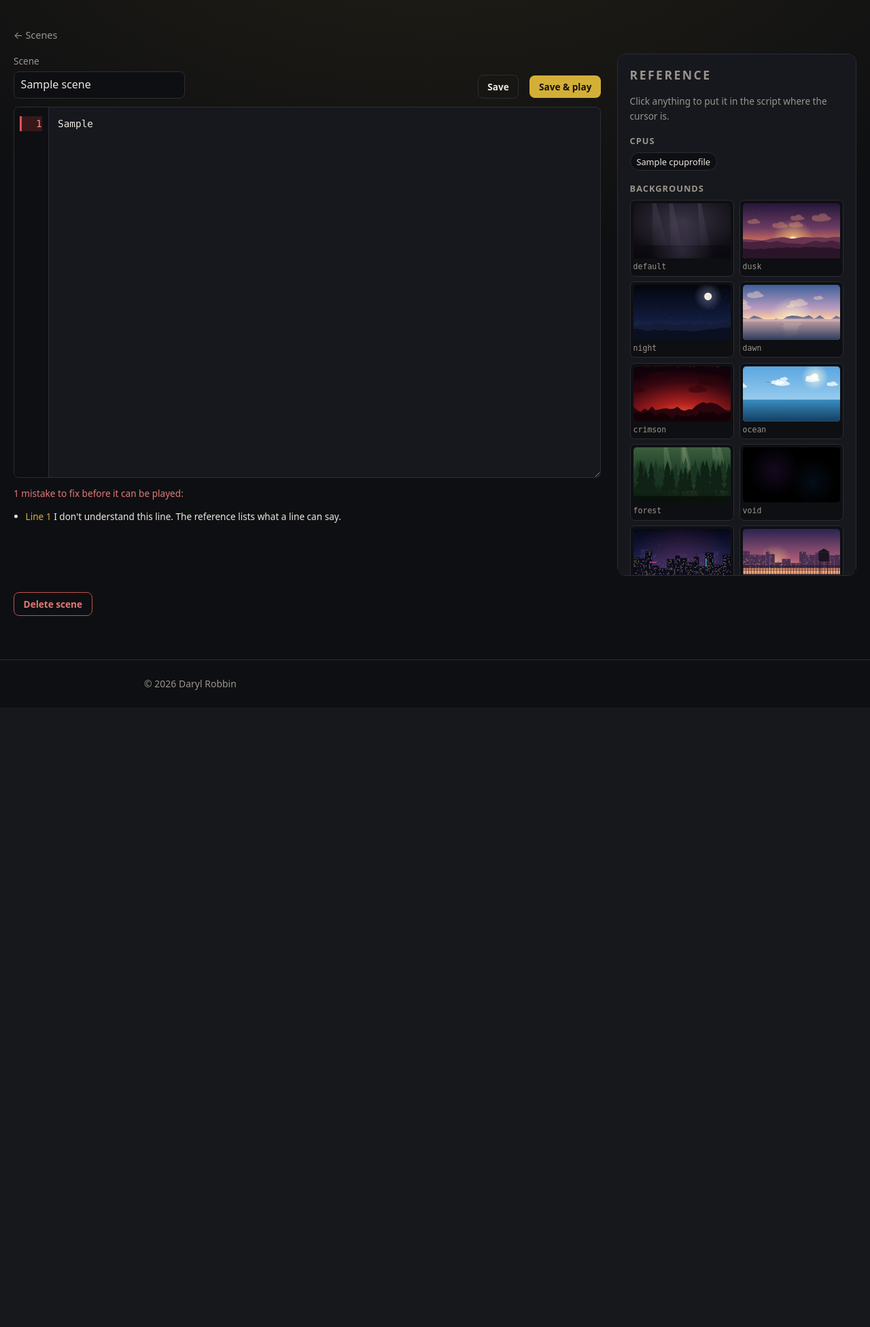
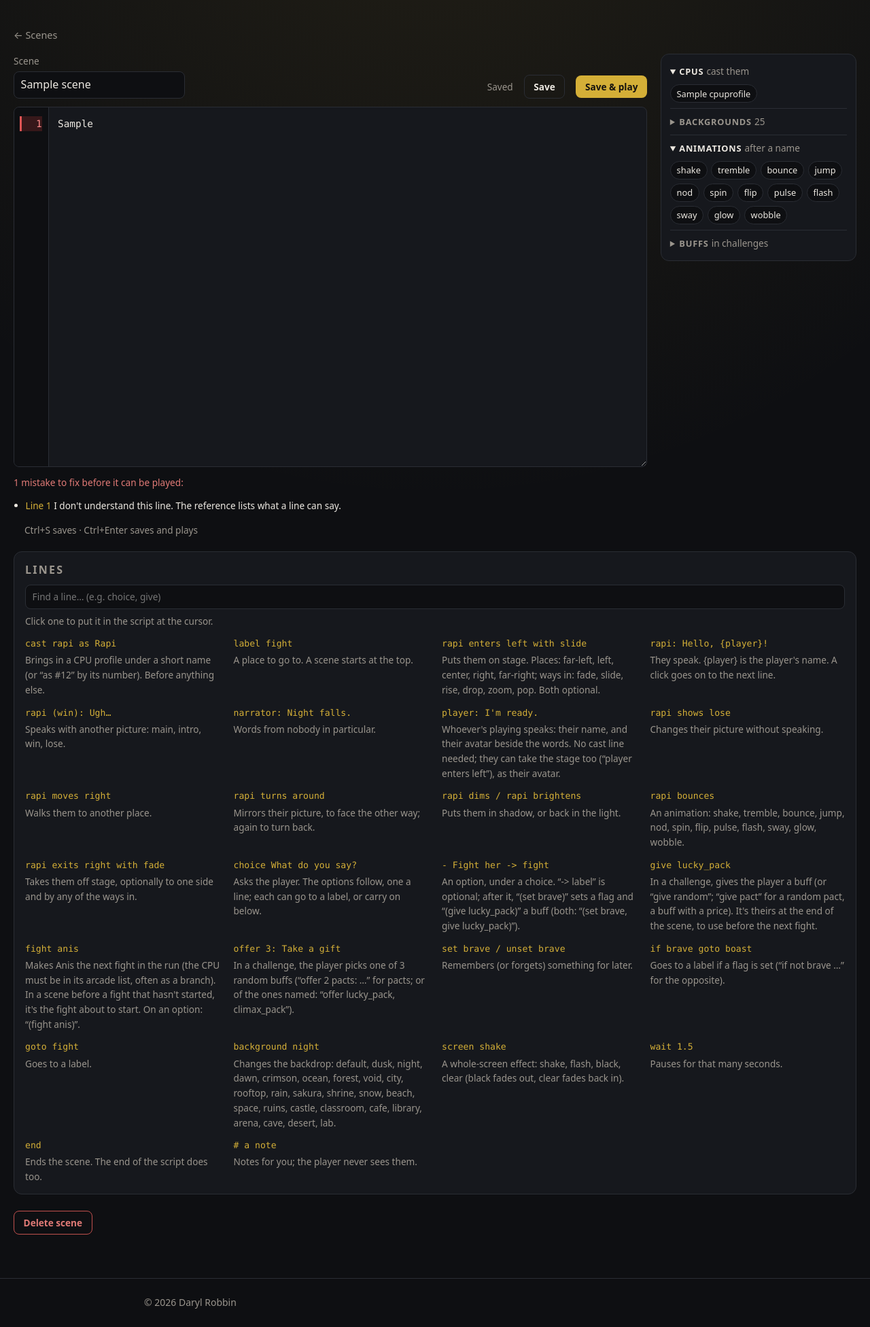
Before and after one commit to dmrobbin/dmr, a Django app: page /dashboard/weiss/cpu/scenes/1/ in a window 1280 px wide. Shown: the part 65-2017 px from the top of the page at 68% size. Before the commit the page ends 1080 px from the top, so only its background shows below. Run offline with Django 5.2, Linux system fonts and the light colour scheme; a user stored in the database is signed in; tables that the repository leaves empty hold one stand-in row (values such as "Sample post"); data that the repository does not hold is empty.

Commit message:
more ui improvements

```diff
--- a/core/static/core/site.css
+++ b/core/static/core/site.css
@@ -1491,7 +1491,11 @@ li:nth-child(3n + 2) .rfx-sheen::after { animation-delay: -4.6s; }
 @keyframes rb-label { from { opacity: 0; transform: translate(-50%, -50%) scale(2); } 20% { opacity: 1; transform: translate(-50%, -50%) scale(1); } 70% { opacity: 1; } to { opacity: 0; transform: translate(-50%, -160%) scale(1); } }
 
 /* Scenes: the editor (weiss/scene_edit.html) and the player (weiss/scene.js). */
-.scene-editor { display: grid; grid-template-columns: minmax(0, 1fr) minmax(16rem, 22rem); gap: 1.5rem; align-items: start; margin: 0 0 1.5rem; }
+/* The scene editor (weiss/scene_edit.html): the lines a script can say, the script, and things to put in it. */
+.scene-editor { display: grid; grid-template-columns: minmax(14rem, 19rem) minmax(0, 1fr) minmax(14rem, 18rem); grid-template-areas: "lines main palette"; gap: 1.25rem; align-items: start; margin: 0 0 1.5rem; }
+.scene-lines { grid-area: lines; }
+.scene-editor-main { grid-area: main; }
+.scene-palette { grid-area: palette; }
 .scene-editor-main { display: flex; flex-direction: column; gap: .75rem; min-width: 0; }
 .scene-editor-head { display: flex; flex-wrap: wrap; align-items: flex-end; justify-content: space-between; gap: .75rem; }
 .scene-name { display: flex; flex-direction: column; gap: .25rem; font-size: .85rem; color: var(--muted); }
@@ -1505,14 +1509,28 @@ li:nth-child(3n + 2) .rfx-sheen::after { animation-delay: -4.6s; }
 .scene-gutter { flex: none; min-width: 3.2rem; overflow: hidden; padding-left: .5rem; padding-right: .6rem; text-align: right; color: var(--muted); background: var(--bg); border-right: 1px solid var(--border); user-select: none; }
 .scene-gutter span { display: block; }
 .scene-gutter .scene-line-error { color: #ff8a8a; background: rgb(220 60 60 / .2); box-shadow: inset 3px 0 0 #e05555; }
-.scene-script { flex: 1; min-width: 0; height: 34rem; min-height: 12rem; resize: vertical; padding-left: .8rem; padding-right: 1rem; tab-size: 2; white-space: pre; overflow: auto;
+.scene-script { flex: 1; min-width: 0; height: max(24rem, calc(100vh - 17rem)); min-height: 12rem; resize: vertical; padding-left: .8rem; padding-right: 1rem; tab-size: 2; white-space: pre; overflow: auto;
   color: var(--text); background: none; border: none; }
 .scene-script:focus-visible { outline: none; }
 .scene-problems ul { margin: .3rem 0 0; padding-left: 1.1rem; font-size: .85rem; }
 .scene-problems li { margin: .15rem 0; }
-.scene-reference { position: sticky; top: 1rem; max-height: calc(100vh - 2rem); overflow-y: auto; padding: 1rem 1.1rem; background: var(--surface); border: 1px solid var(--border); border-radius: .75rem; }
-.scene-reference h2 { margin: 0 0 .25rem; font-size: 1.1rem; }
-.scene-reference h3 { margin: 1rem 0 .4rem; font-size: .8rem; letter-spacing: .08em; text-transform: uppercase; color: var(--muted); }
+.scene-lines, .scene-palette { position: sticky; top: 1rem; max-height: calc(100vh - 2rem); overflow-y: auto; padding: .9rem 1rem; background: var(--surface); border: 1px solid var(--border); border-radius: .75rem; }
+.scene-lines h2 { margin: 0 0 .5rem; font-size: 1rem; }
+.scene-lines > p { margin: .4rem 0 0; }
+.scene-lines-search { width: 100%; padding: .4rem .6rem; font: inherit; font-size: .85rem; color: var(--text); background: var(--bg); border: 1px solid var(--border); border-radius: .5rem; }
+.scene-lines-search:focus { outline: none; border-color: var(--accent); }
+.scene-command[hidden] { display: none; }
+.scene-palette { padding: .4rem .8rem; }
+.scene-palette-part { padding: .5rem 0; border-bottom: 1px solid var(--border); }
+.scene-palette-part:last-child { border-bottom: none; }
+.scene-palette-part > summary { cursor: pointer; font-size: .8rem; font-weight: 600; letter-spacing: .06em; text-transform: uppercase; color: var(--muted); }
+.scene-palette-part > summary .muted { text-transform: none; letter-spacing: 0; font-weight: 400; }
+.scene-palette-part[open] > summary { margin-bottom: .5rem; color: var(--text); }
+.scene-palette-part p { margin: .5rem 0 0; }
+.scene-chip-pact { border-color: rgb(212 90 90 / .6); color: #f2b0b0; }
+.scene-save-state { color: var(--muted); }
+.scene-save-state.unsaved { color: var(--accent); }
+.scene-save-state.unsaved::before { content: "● "; }
 .scene-chips { display: flex; flex-wrap: wrap; gap: .35rem; margin: 0; padding: 0; list-style: none; }
 .scene-chip { padding: .15rem .55rem; font: inherit; font-size: .8rem; color: var(--text); background: var(--bg); border: 1px solid var(--border); border-radius: 999px; cursor: pointer; }
 .scene-chip:hover, .scene-chip:focus-visible { border-color: var(--accent); color: var(--accent-hover); outline: none; }
@@ -1520,9 +1538,14 @@ li:nth-child(3n + 2) .rfx-sheen::after { animation-delay: -4.6s; }
 .scene-commands dt { margin-top: .55rem; }
 .scene-commands dd { margin: .1rem 0 0; }
 .scene-example { font-family: ui-monospace, "Cascadia Code", Consolas, monospace; font-size: .82rem; text-align: left; }
-@media (max-width: 52rem) {
-  .scene-editor { grid-template-columns: 1fr; }
-  .scene-reference { position: static; max-height: none; }
+@media (max-width: 80rem) {  /* the lines under the script, two to a row */
+  .scene-editor { grid-template-columns: minmax(0, 1fr) minmax(14rem, 18rem); grid-template-areas: "main palette" "lines lines"; }
+  .scene-lines { position: static; max-height: none; }
+  .scene-commands { display: grid; grid-template-columns: repeat(auto-fill, minmax(17rem, 1fr)); gap: 0 1.25rem; }
+}
+@media (max-width: 50rem) {
+  .scene-editor { grid-template-columns: minmax(0, 1fr); grid-template-areas: "main" "palette" "lines"; }
+  .scene-palette { position: static; max-height: none; }
 }
 
 .scene-test { display: grid; grid-template-columns: minmax(0, 1fr) 16rem; gap: 1.25rem; align-items: start; }
--- a/weiss/static/weiss/scene_editor.js
+++ b/weiss/static/weiss/scene_editor.js
@@ -1,6 +1,7 @@
-// The scene editor: the reference's examples go into the script where the cursor is, the script is checked
-// as it's typed (the server compiles it; nothing is saved), a mistake's line number jumps to that line,
-// and Ctrl+S saves.
+// The scene editor: the reference's examples go into the script where the cursor is (a whole line of its own, for
+// those marked data-whole-line), the script is checked as it's typed (the server compiles it; nothing is saved), a
+// mistake's line number or a label jumps to its line, the lines on the left can be searched, the palette's parts on
+// the right stay open or closed as they were left, and Ctrl+S saves (Ctrl+Enter saves and plays).
 (() => {
   const form = document.querySelector("[data-scene-editor]");
   if (!form) return;
@@ -10,8 +11,40 @@
   const csrf = form.querySelector("[name=csrfmiddlewaretoken]").value;
   const esc = (text) => String(text ?? "").replace(/[&<>"']/g, (c) => `&#${c.charCodeAt(0)};`);
   const gutter = form.querySelector("[data-scene-gutter]");
+  const saveState = form.querySelector("[data-save-state]");
   let timer = null;
   let dirty = false;
+
+  function markDirty(now) {
+    dirty = now;
+    saveState.textContent = now ? "Unsaved changes" : "Saved";
+    saveState.classList.toggle("unsaved", now);
+  }
+
+  // The palette's parts: open or closed as they were last left, in this browser.
+  const PARTS_KEY = "weiss-scene-palette";
+  let parts = {};
+  try { parts = JSON.parse(localStorage.getItem(PARTS_KEY)) || {}; } catch (error) { /* as the page has them */ }
+  for (const part of form.querySelectorAll("[data-part]")) {
+    if (part.dataset.part in parts) part.open = parts[part.dataset.part];
+    part.addEventListener("toggle", () => {
+      parts[part.dataset.part] = part.open;
+      try { localStorage.setItem(PARTS_KEY, JSON.stringify(parts)); } catch (error) { /* only this visit, then */ }
+    });
+  }
+
+  // The lines on the left, narrowed to those whose example or meaning has every word typed.
+  const linesSearch = form.querySelector("[data-lines-search]");
+  linesSearch.addEventListener("input", () => {
+    const words = linesSearch.value.trim().toLowerCase().split(/\s+/).filter(Boolean);
+    let shown = 0;
+    for (const line of form.querySelectorAll("[data-lines] [data-search]")) {
+      line.hidden = !words.every((word) => line.dataset.search.includes(word));
+      shown += !line.hidden;
+    }
+    form.querySelector("[data-lines-none]").hidden = shown > 0;
+  });
+  linesSearch.addEventListener("keydown", (event) => { if (event.key === "Enter") event.preventDefault(); });
 
   // The backgrounds to choose from, each drawn small (backdrops.js), still.
   if (window.SceneBackdrops) {
@@ -34,10 +67,21 @@
     gutter.scrollTop = script.scrollTop;
   }
 
-  function insert(text) {
-    const { selectionStart: start, selectionEnd: end, value } = script;
+  // A whole line goes on a line of its own: after the line the cursor is on, if that has something on it.
+  function insert(text, wholeLine = false) {
+    let { selectionStart: start, selectionEnd: end, value } = script;
+    if (wholeLine) {
+      text = text.replace(/\n$/, "");
+      const lineEnd = value.indexOf("\n", end) === -1 ? value.length : value.indexOf("\n", end);
+      const lineStart = value.lastIndexOf("\n", start - 1) + 1;
+      if (value.slice(lineStart, lineEnd).trim()) {
+        start = end = lineEnd;
+        text = `\n${text}`;
+      }
+      if (value[end] !== "\n") text += "\n";
+    }
     script.value = value.slice(0, start) + text + value.slice(end);
-    script.selectionStart = script.selectionEnd = start + text.length;
+    script.selectionStart = script.selectionEnd = start + text.length - (wholeLine && text.endsWith("\n") ? 1 : 0);
     script.focus();
     changed();
   }
@@ -63,13 +107,24 @@
         ? `<p class="small panel-error">${data.errors.length} mistake${data.errors.length === 1 ? "" : "s"} to fix before it can be played:</p>
            <ul>${data.errors.map(([line, message]) => `<li><button type="button" class="link-button" data-line="${line}">Line ${line}</button> ${esc(message)}</li>`).join("")}</ul>`
         : '<p class="small muted">No mistakes.</p>';
-      labels.textContent = data.labels.length ? `Labels: ${data.labels.join(", ")}` : "";
+      showLabels(data.labels);
       numberLines();
     } catch (error) { /* offline for a moment: the next change checks again */ }
   }
 
+  // The labels, each a button to its line.
+  function showLabels(names) {
+    labels.innerHTML = names.length ? `Labels: ${names.map((name) => `<button type="button" class="link-button" data-label="${esc(name)}">${esc(name)}</button>`).join(", ")}` : "";
+  }
+
+  function labelLine(name) {
+    const lines = script.value.split("\n");
+    const at = lines.findIndex((line) => line.trim().toLowerCase() === `label ${name}`);
+    return at + 1;
+  }
+
   function changed() {
-    dirty = true;
+    markDirty(true);
     clearTimeout(timer);
     timer = setTimeout(check, 500);
   }
@@ -80,18 +135,26 @@
   // Resizing the textarea (its corner handle) changes how much of the gutter shows.
   new ResizeObserver(() => { gutter.style.height = `${script.offsetHeight}px`; gutter.scrollTop = script.scrollTop; }).observe(script);
   numberLines();
+  showLabels((labels.dataset.labels || "").split(",").filter(Boolean));
   form.addEventListener("click", (event) => {
     const chip = event.target.closest("[data-insert]");
-    if (chip) insert(chip.dataset.insert);
+    if (chip) insert(chip.dataset.insert, "wholeLine" in chip.dataset);
     const line = event.target.closest("[data-line]");
     if (line) goToLine(Number(line.dataset.line));
+    const label = event.target.closest("[data-label]");
+    if (label && labelLine(label.dataset.label)) goToLine(labelLine(label.dataset.label));
   });
   form.addEventListener("submit", () => { dirty = false; });
+  form.querySelector("[name=name]").addEventListener("input", () => markDirty(true));
   document.addEventListener("keydown", (event) => {
     if ((event.ctrlKey || event.metaKey) && event.key.toLowerCase() === "s") {
       event.preventDefault();
       form.requestSubmit();
     }
+    if ((event.ctrlKey || event.metaKey) && event.key === "Enter") {
+      event.preventDefault();
+      form.requestSubmit(form.querySelector("[data-save-play]"));
+    }
   });
   window.addEventListener("beforeunload", (event) => { if (dirty) event.preventDefault(); });
 })();
--- a/weiss/templates/weiss/scene_edit.html
+++ b/weiss/templates/weiss/scene_edit.html
@@ -7,14 +7,31 @@
 
 {% block content %}
   <p class="back"><a href="{% url 'weiss:cpu_home' %}?tab=scenes">&larr; Scenes</a></p>
+  {# Three columns: the lines a script can say (left), the script (middle), and things to put in it (right). scene_editor.js does the rest. #}
   <form method="post" class="scene-editor" data-scene-editor data-check-url="{% url 'weiss:cpu_scene_check' scene.pk %}">
     {% csrf_token %}
+    <aside class="scene-lines" aria-label="What a script can say">
+      <h2>Lines</h2>
+      <input type="search" class="scene-lines-search" placeholder="Find a line… (e.g. choice, give)" aria-label="Find a line" data-lines-search>
+      <p class="muted small">Click one to put it in the script at the cursor.</p>
+      <dl class="scene-commands" data-lines>
+        {% for example, meaning, insert in reference %}
+          <div class="scene-command" data-search="{{ example|lower }} {{ meaning|lower }}">
+            <dt><button type="button" class="link-button scene-example" data-insert="{{ insert }}">{{ example }}</button></dt>
+            <dd class="muted small">{{ meaning }}</dd>
+          </div>
+        {% endfor %}
+      </dl>
+      <p class="muted small" data-lines-none hidden>No line matches.</p>
+    </aside>
+
     <div class="scene-editor-main">
       <div class="scene-editor-head">
         <label class="scene-name">Scene <input type="text" name="name" value="{{ scene.name }}" maxlength="100" required></label>
         <div class="scene-editor-actions">
-          <button type="submit" class="button-small secondary">Save</button>
-          <button type="submit" class="button-small" name="then" value="play">Save &amp; play</button>
+          <span class="small scene-save-state" data-save-state aria-live="polite">Saved</span>
+          <button type="submit" class="button-small secondary" title="Ctrl+S">Save</button>
+          <button type="submit" class="button-small" name="then" value="play" title="Ctrl+Enter" data-save-play>Save &amp; play</button>
         </div>
       </div>
       <div class="scene-script-wrap">
@@ -30,34 +47,36 @@
         {% endif %}
       </div>
       <div class="scene-editor-foot">
+        <span class="small" data-scene-labels data-labels="{{ labels|join:',' }}"></span>
         {% if not errors %}<a class="small" href="{% url 'weiss:cpu_scene_play' scene.pk %}">Play the saved version</a>{% endif %}
-        <span class="muted small" data-scene-labels>{% if labels %}Labels: {{ labels|join:", " }}{% endif %}</span>
+        <span class="muted small">Ctrl+S saves · Ctrl+Enter saves and plays</span>
       </div>
     </div>
-    <aside class="scene-reference" aria-label="What a script can say">
-      <h2>Reference</h2>
-      <p class="muted small">Click anything to put it in the script where the cursor is.</p>
-      <h3>CPUs</h3>
+
+    <aside class="scene-palette" aria-label="Things to put in the script">
+      <details class="scene-palette-part" data-part="cpus" open>
+        <summary>CPUs <span class="muted small">cast them</span></summary>
         <ul class="scene-chips">
-        {% for profile in profiles %}<li><button type="button" class="scene-chip" data-insert="cast {{ profile.cast_name }} as {{ profile.name }}&#10;" title="Cast {{ profile.name }}">{{ profile.name }}</button></li>
+          {% for profile in profiles %}<li><button type="button" class="scene-chip" data-insert="cast {{ profile.cast_name }} as {{ profile.name }}&#10;" data-whole-line title="cast {{ profile.cast_name }} as {{ profile.name }}">{{ profile.name }}</button></li>
           {% empty %}<li class="muted small">No CPU profiles yet.</li>{% endfor %}
         </ul>
-      <h3>Backgrounds</h3>
+      </details>
+      <details class="scene-palette-part" data-part="backgrounds">
+        <summary>Backgrounds <span class="muted small">{{ backgrounds|length }}</span></summary>
         <ul class="scene-backdrops">
-        {% for name in backgrounds %}<li><button type="button" class="scene-backdrop" data-insert="background {{ name }}" title="background {{ name }}">
+          {% for name in backgrounds %}<li><button type="button" class="scene-backdrop" data-insert="background {{ name }}" data-whole-line title="background {{ name }}">
             <span class="scene-backdrop-art" data-backdrop="{{ name }}"></span><code>{{ name }}</code></button></li>{% endfor %}
         </ul>
-      <h3>Animations</h3>
-      <ul class="scene-chips">{% for animation in animations %}<li><button type="button" class="scene-chip" data-insert="{{ animation }}">{{ animation }}</button></li>{% endfor %}</ul>
-      <h3>Buffs (in challenges)</h3>
-      <ul class="scene-chips">{% for buff in buffs %}<li><button type="button" class="scene-chip" data-insert="give {{ buff.id }}" title="{{ buff.name }}: {{ buff.description }}">{{ buff.id }}</button></li>{% endfor %}</ul>
-      <h3>Lines</h3>
-      <dl class="scene-commands">
-        {% for example, meaning, insert in reference %}
-          <dt><button type="button" class="link-button scene-example" data-insert="{{ insert }}">{{ example }}</button></dt>
-          <dd class="muted small">{{ meaning }}</dd>
-        {% endfor %}
-      </dl>
+      </details>
+      <details class="scene-palette-part" data-part="animations" open>
+        <summary>Animations <span class="muted small">after a name</span></summary>
+        <ul class="scene-chips">{% for animation in animations %}<li><button type="button" class="scene-chip" data-insert=" {{ animation }}" title="e.g. “rapi {{ animation }}”">{{ animation }}</button></li>{% endfor %}</ul>
+      </details>
+      <details class="scene-palette-part" data-part="buffs">
+        <summary>Buffs <span class="muted small">in challenges</span></summary>
+        <ul class="scene-chips">{% for buff in buffs %}<li><button type="button" class="scene-chip{% if buff.pact %} scene-chip-pact{% endif %}" data-insert="give {{ buff.id }}" data-whole-line title="{{ buff.name }}: {{ buff.description }}">{{ buff.id }}</button></li>{% endfor %}</ul>
+        <p class="muted small">Red ones are pacts: buffs with a price. “give random”, “give pact” and “offer 2 pacts: …” pick for you.</p>
+      </details>
     </aside>
   </form>
   <form method="post" action="{% url 'weiss:cpu_scene_delete' scene.pk %}" onsubmit="return confirm('Delete {{ scene.name|escapejs }}?')">{% csrf_token %}
```
Lines whose indentation alone changed are shown as unchanged.
